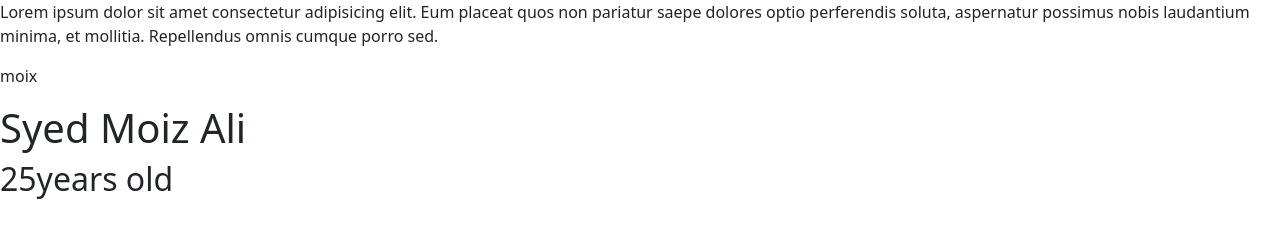
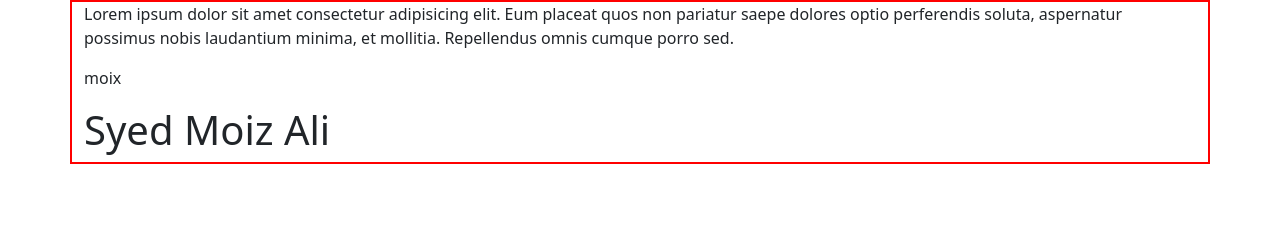
Before and after one commit to SyedMoizAli713/new-project, a plain HTML site: page index.html in a window 1280 px wide. Drawn offline with nearby package versions, Linux system fonts and the light colour scheme.

Commit message:
update style.css and index.html

```diff
--- a/css/style.css
+++ b/css/style.css
@@ -0,0 +1,3 @@
+.container{
+    border: 2px red solid;
+}
--- a/index.html
+++ b/index.html
@@ -9,9 +9,10 @@
     <link rel="stylesheet" href="css/style.css">
 </head>
 <body>
+    <div class="container">
     <p>Lorem ipsum dolor sit amet consectetur adipisicing elit. Eum placeat quos non pariatur saepe dolores optio perferendis soluta, aspernatur possimus nobis laudantium minima, et mollitia. Repellendus omnis cumque porro sed.</p>
     <p>moix</p>
     <h1>Syed Moiz Ali</h1>
-    <h2>25years old</h2>
+</div>
 </body>
 </html>
```
